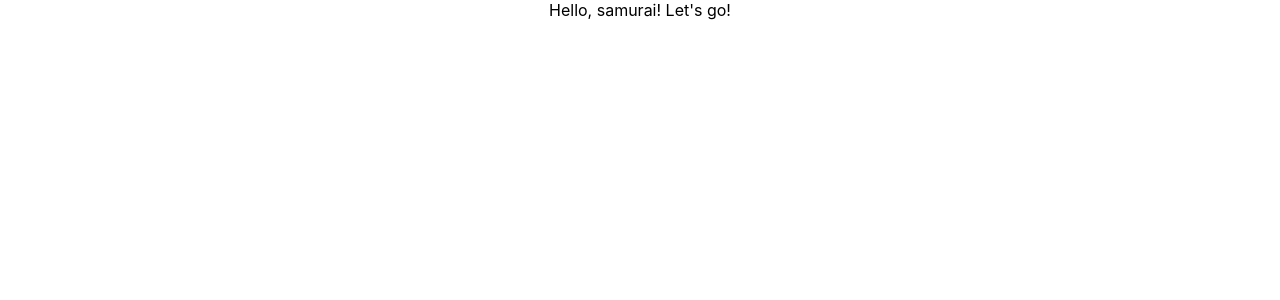
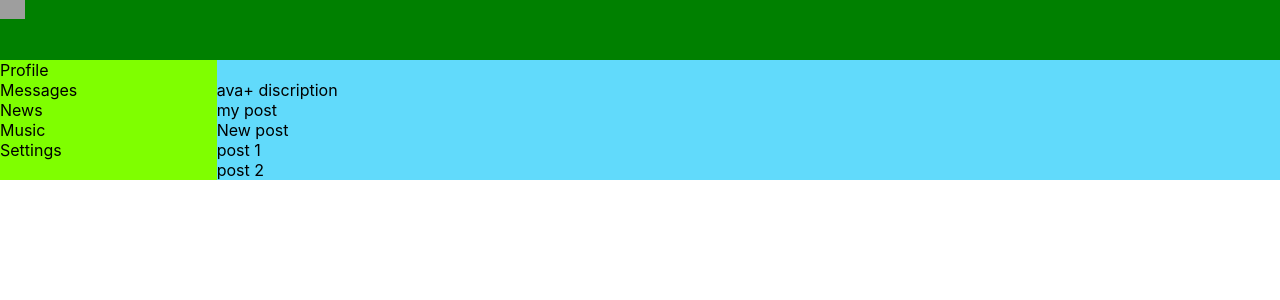
Before and after one commit to Maksimus39/samurai-way-main, a React (Create React App) app: page / in a window 1280 px wide. Shown: the top 300 px of the page. Built offline with nearby package versions, Linux system fonts and the light colour scheme; grey boxes are pictures that could not be loaded.

Commit message:
first commit

```diff
--- a/src/App.css
+++ b/src/App.css
@@ -1,38 +1,40 @@
-.App {
-  text-align: center;
+.app-wrapper {
+    margin: 0 auto;
+    display: grid;
+    width: 1300px;
+
+
+    grid-template-areas: "h h" "n c";
+
+    grid-template-rows: 60px 1fr;
+
+
+    grid-auto-columns: 2fr 10fr;
+
+
+    /*grid-gap: 10px;*/
+
 }
 
-.App-logo {
-  height: 40vmin;
-  pointer-events: none;
+.header {
+    grid-area: h;
+    background-color: green;
+
+
 }
 
-@media (prefers-reduced-motion: no-preference) {
-  .App-logo {
-    animation: App-logo-spin infinite 20s linear;
-  }
+.header img {
+    width: 25px;
+
+
 }
 
-.App-header {
-  background-color: #282c34;
-  min-height: 100vh;
-  display: flex;
-  flex-direction: column;
-  align-items: center;
-  justify-content: center;
-  font-size: calc(10px + 2vmin);
-  color: white;
+.nav {
+    grid-area: n;
+    background-color: chartreuse;
 }
 
-.App-link {
-  color: #61dafb;
+.content {
+    grid-area: c;
+    background-color: #61dafb;
 }
-
-@keyframes App-logo-spin {
-  from {
-    transform: rotate(0deg);
-  }
-  to {
-    transform: rotate(360deg);
-  }
-}
--- a/src/App.tsx
+++ b/src/App.tsx
@@ -1,12 +1,19 @@
 import React from 'react';
 import './App.css';
+import Header from "./components/Header";
+import Nav from "./components/Nav"
+import Profile from "./components/Profile";
 
 function App() {
-  return (
-    <div className="App">
-     Hello, samurai! Let's go!
-    </div>
-  );
+    return (
+        <div className="app-wrapper">
+            <Header/>
+            <Nav/>
+            <Profile/>
+        </div>
+
+    );
 }
 
+
 export default App;
--- /dev/null
+++ b/src/components/Header.tsx
@@ -0,0 +1,11 @@
+import React from 'react';
+
+
+function Header() {
+    return <header className="header">
+        <img
+            src="https://global-uploads.webflow.com/5e157547d6f791d34ea4e2bf/6336fc5c696e850c037bdf80_Tropical%20Smoothies-p-500.png"/>
+    </header>
+
+}
+export default Header;
--- /dev/null
+++ b/src/components/Nav.tsx
@@ -0,0 +1,26 @@
+import React from 'react';
+
+
+function Nav() {
+    return <nav className="nav">
+        <div>
+            <a>Profile</a>
+        </div>
+        <div>
+            <a>Messages</a>
+        </div>
+        <div>
+            <a>News</a>
+        </div>
+        <div>
+            <a>Music</a>
+        </div>
+        <div>
+            <a>Settings</a>
+        </div>
+    </nav>
+
+}
+
+
+export default Nav;
--- /dev/null
+++ b/src/components/Profile.tsx
@@ -0,0 +1,31 @@
+import React from 'react';
+
+
+function Profile() {
+    return <div className="content">
+        <div>
+            <img
+                src="https://avatars.mds.yandex.net/i?id=e4388e10c6331cad2e94be34a095ec4a-5866055-images-thumbs&n=13"
+                alt=""/>
+        </div>
+        <div>
+            ava+ discription
+        </div>
+        <div>
+            my post
+            <div>
+                New post
+            </div>
+            <div>
+                <div>
+                    post 1
+                </div>
+                <div>
+                    post 2
+                </div>
+            </div>
+        </div>
+    </div>
+}
+
+export default Profile;
```
